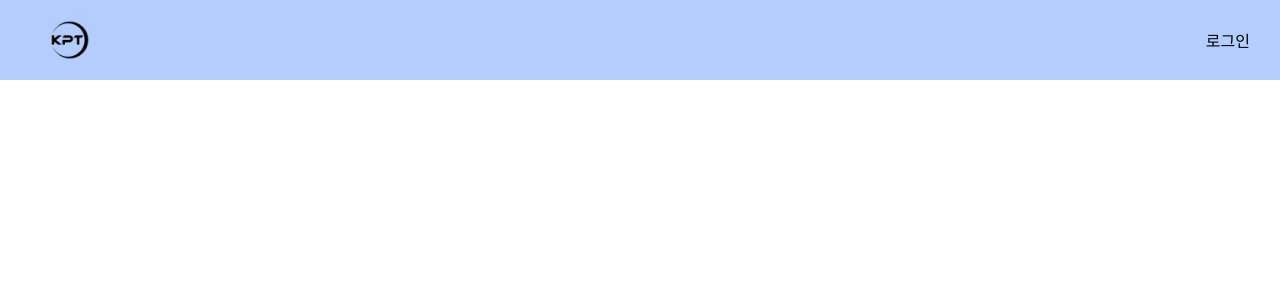
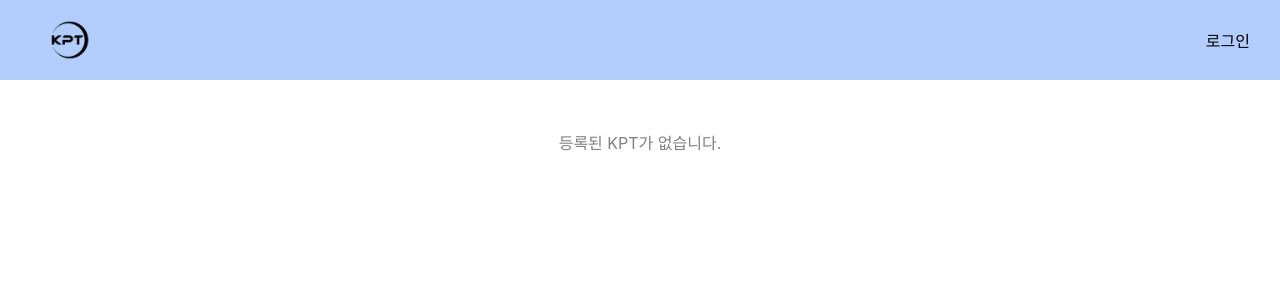
Before and after one commit to hjoo830/KPT, a React (Create React App) app: page / in a window 1280 px wide. Shown: the top 300 px of the page. Built offline with nearby package versions, Linux system fonts and the light colour scheme.

Commit message:
💄 Design: Show message when KPT data is empty

```diff
--- a/src/page/MainPage.js
+++ b/src/page/MainPage.js
@@ -4,14 +4,17 @@ import { useNavigate } from "react-router-dom";
 function MainPage() {
   const [data, setData] = useState([]);
   const navigate = useNavigate();
-  const navKpt = (id) => () => navigate(`/kpt/${id}`);
 
   useEffect(() => {
     const storedData = JSON.parse(localStorage.getItem("kptData")) || [];
     setData(storedData || []);
   }, []);
 
-  return (
+  return data.length === 0 ? (
+    <div style={{ color: "gray", textAlign: "center", paddingTop: "50px" }}>
+      등록된 KPT가 없습니다.
+    </div>
+  ) : (
     <div
       style={{
         display: "flex",
@@ -24,7 +27,7 @@ function MainPage() {
       {data.map((item) => (
         <div
           key={item.id}
-          onClick={navKpt(item.id)} // 함수 전달 방식으로 수정
+          onClick={() => navigate(`/kpt/${item.id}`)}
           style={{
             display: "flex",
             justifyContent: "space-between",
```
